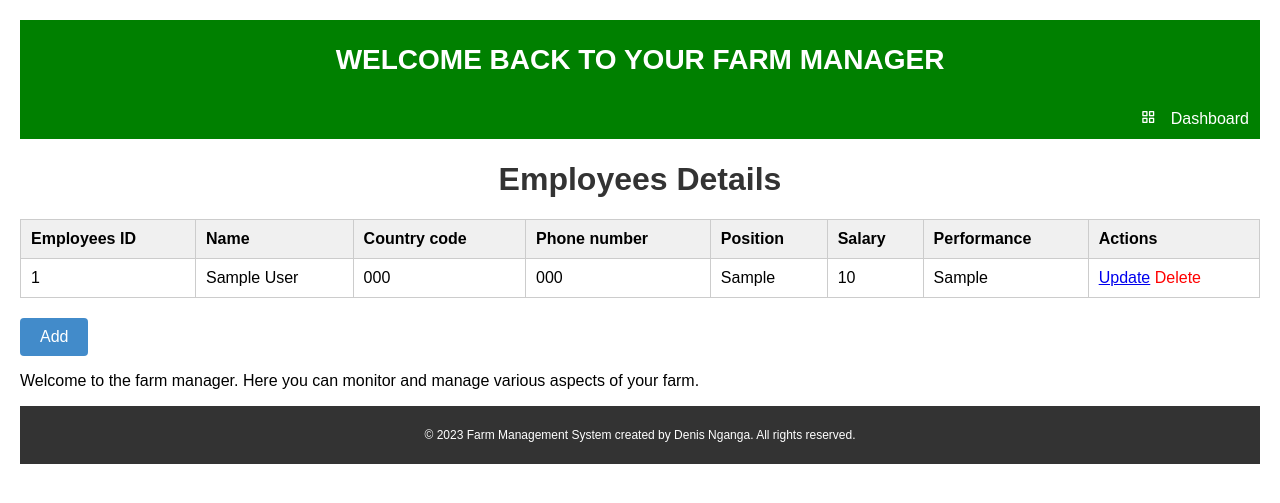
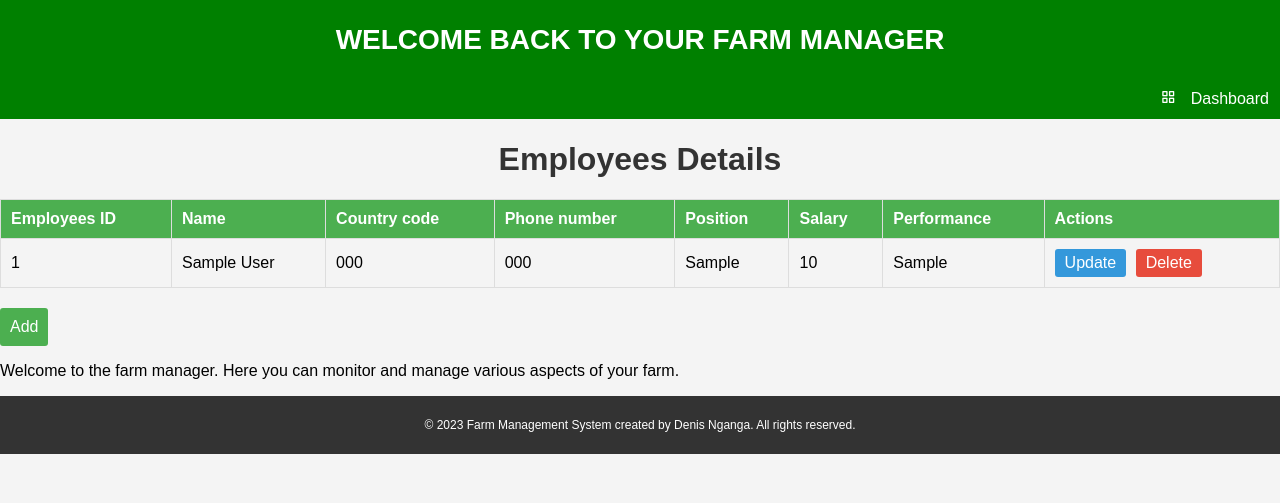
Before and after one commit to Denisganga/Farm_Management_System, a Django app: page /show_employees/ in a window 1280 px wide. Shown: the top 503 px of the page. Run offline with Django 4.2, Linux system fonts and the light colour scheme; a user stored in the database is signed in; tables that the repository leaves empty hold one stand-in row (values such as "Sample post").

Commit message:
modification of the employees styling

```diff
--- a/homepage/templates/homepage/showemployees.html
+++ b/homepage/templates/homepage/showemployees.html
@@ -4,60 +4,110 @@
     <style>
           body {
     font-family: Arial, sans-serif;
+    background-color: #f4f4f4;
     margin: 0;
-            padding: 20px;
+    padding: 0;
   }
 
-          /* Heading */
   h1 {
     color: #333;
     text-align: center;
   }
 
-          /* Table */
   table {
     width: 100%;
     border-collapse: collapse;
     margin-top: 20px;
   }
 
-          table th,
-          table td {
+  th,
+  td {
+    border: 1px solid #ddd;
     padding: 10px;
-            border: 1px solid #ccc;
-          }
-
-          /* Table Head */
-          table thead th {
-            background-color: #f0f0f0;
-            font-weight: bold;
     text-align: left;
   }
 
-          /* Table Body */
-          table tbody td {
-            text-align: left;
+  th {
+    background-color: #4caf50;
+    color: white;
   }
 
-          /* Add Button */
+  tr:nth-child(even) {
+    background-color: #f2f2f2;
+  }
+
+  .update-link,
+  .delete-link {
+    display: inline-block;
+    padding: 5px 10px;
+    text-decoration: none;
+    color: #fff;
+    border-radius: 3px;
+    margin-right: 5px;
+  }
+
+  .update-link {
+    background-color: #3498db;
+  }
+
+  .delete-link {
+    background-color: #e74c3c;
+  }
+
   .add-button {
     display: inline-block;
-            padding: 10px 20px;
-            background-color: #428bca;
-            color: #fff;
+    padding: 10px;
+    background-color: #4caf50;
+    color: white;
     text-decoration: none;
-            border-radius: 4px;
+    border-radius: 3px;
     margin-top: 20px;
   }
 
-          .add-button:hover {
-            background-color: #3071a9;
-          }
+  .update-link,
   .delete-link {
-            color: red;
+    display: inline-block;
+    padding: 5px 10px;
     text-decoration: none;
+    color: #fff;
+    border-radius: 3px;
+    margin-right: 5px;
   }
 
+  .update-link {
+    background-color: #3498db;
+  }
+
+  .delete-link {
+    background-color: #e74c3c;
+  }
+
+  .add-button {
+    display: inline-block;
+    padding: 10px;
+    background-color: #4caf50;
+    color: white;
+    text-decoration: none;
+    border-radius: 3px;
+    margin-top: 20px;
+  }
+
+  .expenses-link {
+    display: inline-block;
+    padding: 5px 10px;
+    margin: 5px;
+    text-align: center;
+    text-decoration: none;
+    border: 2px solid #3498db;
+    color: #3498db;
+    border-radius: 5px;
+    transition: background-color 0.3s, color 0.3s;
+  }
+
+  .expenses-link:hover {
+    background-color: #3498db;
+    color: #fff;
+  }
     </style>
 </head>
 <body>
--- a/homepage/views.py
+++ b/homepage/views.py
@@ -480,7 +480,7 @@ def Milk_production_by_month(request, selected_year, selected_month):
     milk_production_records = Milk_production.objects.filter(Year=selected_year, Month=selected_month)
 
     # Prepare data for the bar graph of total consumption vs day
-    days = [record.Day for record in milk_production_records]
+    days = [record.Day  for record in milk_production_records]
     total_consumption = [record.Total_consumption for record in milk_production_records]
 
     # Create a bar graph for Total Consumption vs Day
```
Lines whose indentation alone changed are shown as unchanged.
